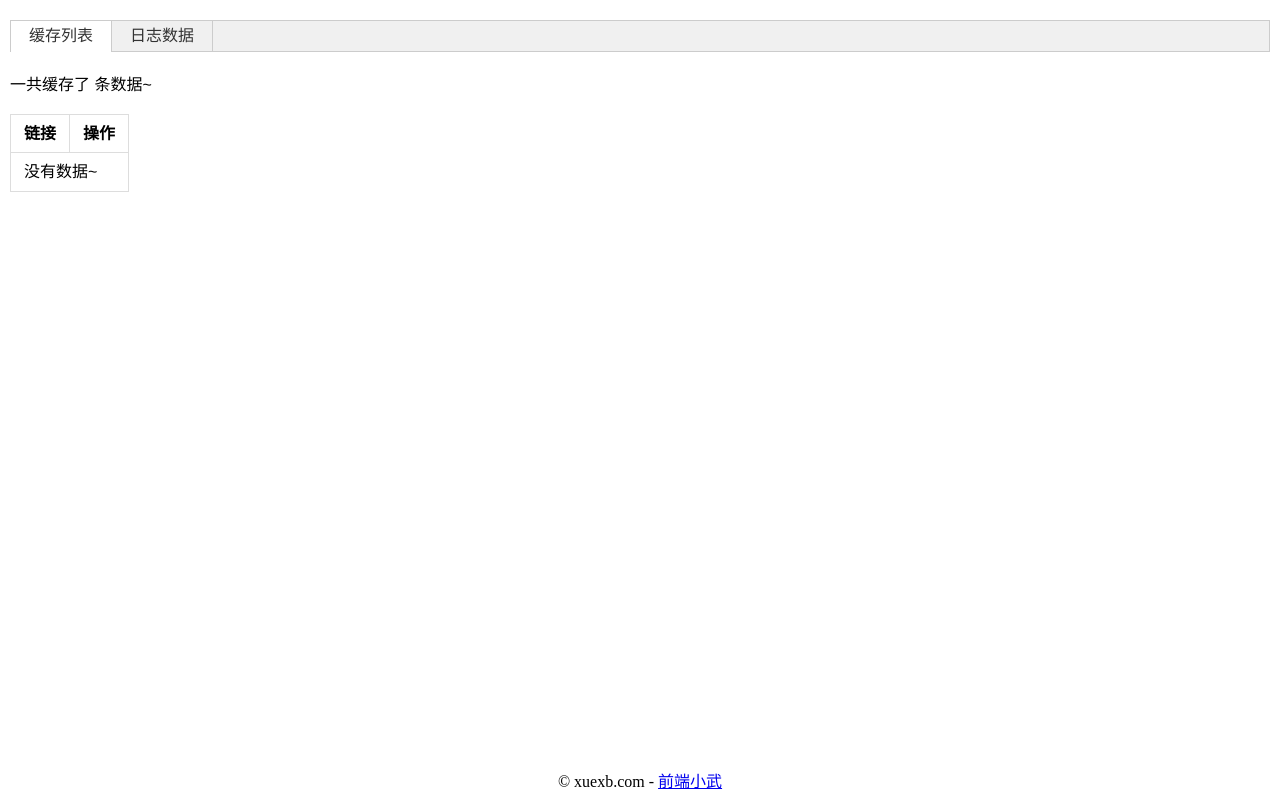
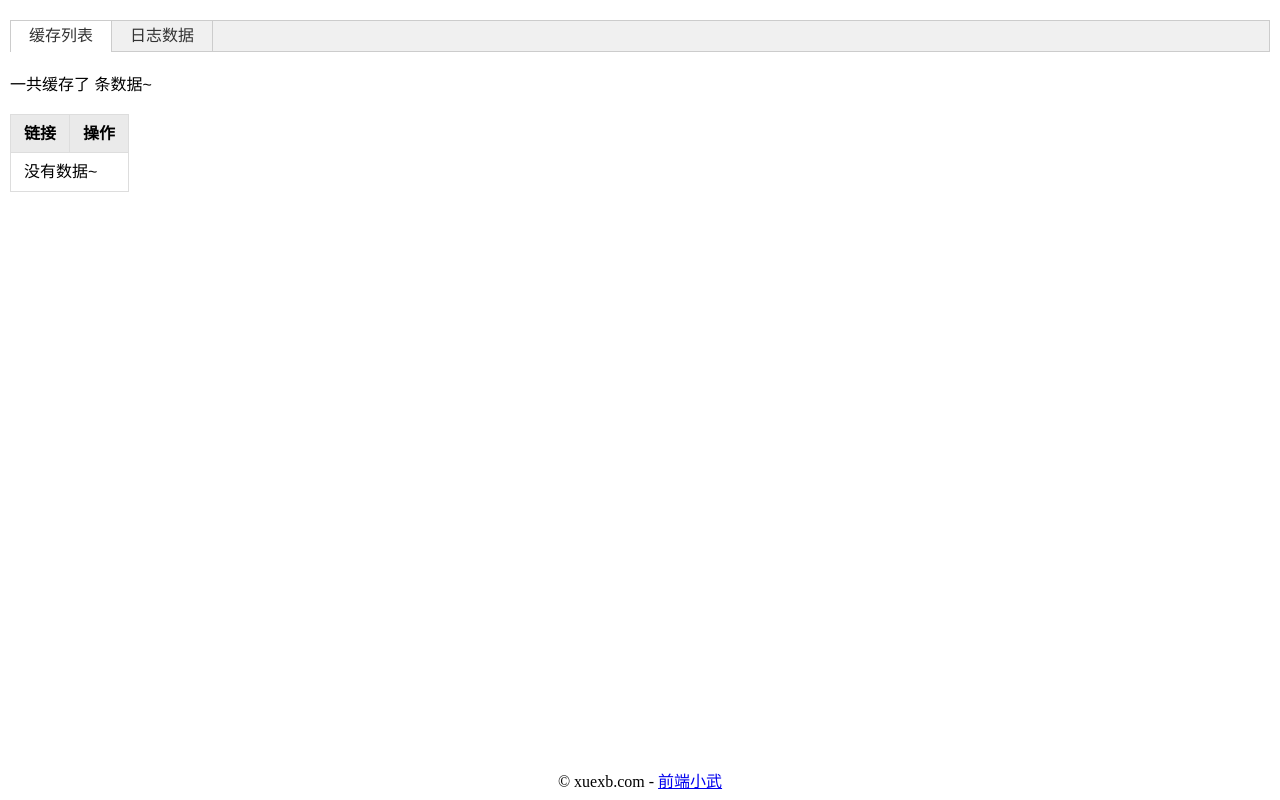
Before and after one commit to xuexb/cache.xuexb.com, a website: page view/home/index_index.html in a window 1280 px wide. In both pictures the pointer is over the element 69 px from the left and 133 px from the top of the page. Drawn offline with nearby package versions, Linux system fonts and the light colour scheme; files that its build step writes are made by us from their sources; files whose address does not match are found by name.

Commit message:
优化表格滑动样式

```diff
--- a/www/static/css/page.css
+++ b/www/static/css/page.css
@@ -47,3 +47,10 @@ html {
     position: relative;
     background-color: #fff;
 }
+
+.markdown-body th {
+    background-color: #eaeaea;
+}
+.markdown-body tr:hover {
+    background-color: #f0f0f0 !important;
+}
```
